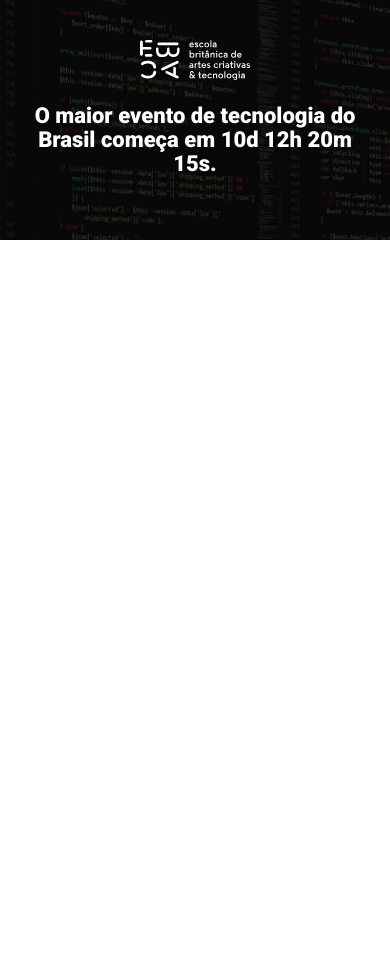
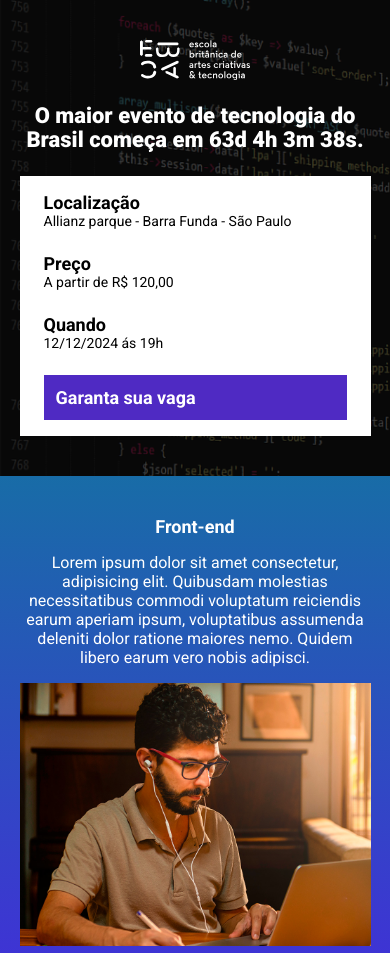
Before and after one commit to DouglasRibeiro84/ebac_tech_talks, a website built with Parcel: page src/index.html in a window 390 px wide. Shown: the top 953 px of the page. Before the commit the page ends 844 px from the top, so only its background shows below. Built offline with nearby package versions, Linux system fonts and the light colour scheme.

Commit message:
criando a contagem regressiva

```diff
--- a/package.json
+++ b/package.json
@@ -1,9 +1,9 @@
 {
   "name": "ebac_talks",
   "version": "1.0.0",
-  "main": "index.js",
   "scripts": {
-    "dev": "parcel src/index.html src/scripts/main.js src/styles/*.scss --no-cache",
+    "dev": "parcel src/index.html src/styles/main.scss src/scripts/main.js --no-cache",
+    "build": "parcel build src/index.html",
     "test": "echo \"Error: no test specified\" && exit 1"
   },
   "keywords": [],
--- a/src/index.html
+++ b/src/index.html
@@ -1,28 +1,106 @@
 <!DOCTYPE html>
 <html lang="pt-br">
+
 <head>
     <meta charset="UTF-8">
     <meta name="viewport" content="width=device-width, initial-scale=1.0">
     <title>Ebac Tech Talks</title>
+
     <link rel="preconnect" href="https://fonts.googleapis.com">
     <link rel="preconnect" href="https://fonts.gstatic.com" crossorigin>
     <link rel="preconnect" href="https://fonts.googleapis.com">
     <link rel="preconnect" href="https://fonts.gstatic.com" crossorigin>
     <link href="https://fonts.googleapis.com/css2?family=Roboto:wght@400;700;900&display=swap" rel="stylesheet">
     <link rel="stylesheet" href="styles/main.scss">
+    <link rel="stylesheet" href="https://unpkg.com/aos@next/dist/aos.css" />
 </head>
+
 <body>
     <header class="hero">
         <div class="container">
             <img class="hero__logo" src="images/ebac_logo.svg" alt="ebac">
             <p class="hero__text">
-                O maior evento de tecnologia do Brasil começa em 10d 12h 20m 15s.
+                O maior evento de tecnologia do Brasil começa em <span id="contador"></span>.
             </p>
+            <div class="infos-bar">
+                <ul class="infos-bar__infos">
+                    <li class="infos-bar__infos__item">
+                        <b>Localização</b>
+                        Allianz parque - Barra Funda - São Paulo
+                    </li>
+                    <li class="infos-bar__infos__item">
+                        <b>Preço</b>
+                        A partir de R$ 120,00
+                    </li>
+                    <li class="infos-bar__infos__item">
+                        <b>Quando</b>
+                        12/12/2024 ás 19h
+                    </li>
+                </ul>
+                <a href="#" class="button button__primary">
+                    Garanta sua vaga
+                </a>
+            </div>
         </div>
+    </header>
+    <section class="event event--frontend" >
+        <div class="container" data-aos="fade-right" data-aos-duration="1000" data-aos-easing="ease-in-sine" >
+            <div class="event__details">
+                <h2 class="event__details__title">Front-end</h2>
+                <p class="event__details__descriptiom">
+                    Lorem ipsum dolor sit amet consectetur, adipisicing elit. Quibusdam molestias necessitatibus commodi
+                    voluptatum reiciendis earum aperiam ipsum, voluptatibus assumenda deleniti dolor ratione maiores
+                    nemo. Quidem libero earum vero nobis adipisci.
+                </p>
+            </div>
+            <img class="event__image" src="images/frontend.png" alt="">
+        </div>
+    </section>
+    <section class="event event--ux-ui event--image-left" >
+        <div class="container" data-aos="fade-left" data-aos-duration="1000" data-aos-offset="200"
+        data-aos-easing="ease-in-sine">
+            <div class="event__details">
+                <h2 class="event__details__title">UI/UX</h2>
+                <p class="event__details__descriptiom">
+                    Lorem ipsum dolor sit amet consectetur, adipisicing elit. Quibusdam molestias necessitatibus commodi
+                    voluptatum reiciendis earum aperiam ipsum, voluptatibus assumenda deleniti dolor ratione maiores
+                    nemo. Quidem libero earum vero nobis adipisci.
+                </p>
+            </div>
+            <img class="event__image" src="images/frontend.png" alt="">
+        </div>
+    </section>
+    <section class="event event--data-science" >
+        <div class="container" data-aos="fade-right" data-aos-duration="1000" data-aos-offset="200"
+        data-aos-easing="ease-in-sine">
+            <div class="event__details">
+                <h2 class="event__details__title">Data Science</h2>
+                <p class="event__details__descriptiom">
+                    Lorem ipsum dolor sit amet consectetur, adipisicing elit. Quibusdam molestias necessitatibus commodi
+                    voluptatum reiciendis earum aperiam ipsum, voluptatibus assumenda deleniti dolor ratione maiores
+                    nemo. Quidem libero earum vero nobis adipisci.
+                </p>
+            </div>
+            <img class="event__image" src="images/frontend.png" alt="">
+        </div>
+    </section>
+    <section class="event event--backend event--image-left" >
+        <div class="container" data-aos="fade-left" data-aos-duration="1000" data-aos-offset="200"
+        data-aos-easing="ease-in-sine">
+            <div class="event__details">
+                <h2 class="event__details__title">Back End</h2>
+                <p class="event__details__descriptiom">
+                    Lorem ipsum dolor sit amet consectetur, adipisicing elit. Quibusdam molestias necessitatibus commodi
+                    voluptatum reiciendis earum aperiam ipsum, voluptatibus assumenda deleniti dolor ratione maiores
+                    nemo. Quidem libero earum vero nobis adipisci.
+                </p>
+            </div>
+            <img class="event__image" src="images/frontend.png" alt="">
+        </div>
+    </section>
 
-    </header>
-
-
+    <script src="https://unpkg.com/aos@next/dist/aos.js"></script>
     <script src="scripts/main.js"></script>
 </body>
+
 </html>
--- a/src/scripts/main.js
+++ b/src/scripts/main.js
@@ -0,0 +1,32 @@
+AOS.init();
+
+const dataEvento = new Date("Dec 12, 2024 19:00:00");
+const timeStampEvento = dataEvento.getTime();
+
+const contaHoras = setInterval(function(){
+    const agora = new Date();
+    const timeStampatual = agora.getTime();
+
+    const distanciaEvento = timeStampEvento - timeStampatual;
+
+    const diaMs = 1000 * 60 * 60 * 24;
+    const horaMs = 1000 * 60 * 60;
+    const minutoMs = 1000*60;
+
+    const diasAteEvento = Math.floor(distanciaEvento / diaMs);
+    const horasAteEvento = Math.floor((distanciaEvento % diaMs) / horaMs);
+    const minutosAteEvento = Math.floor((distanciaEvento % horaMs) / minutoMs);
+    const segundosAteEvento = Math.floor((distanciaEvento % minutoMs) / 1000);
+
+    console.log(diasAteEvento);
+    console.log(horasAteEvento);
+    console.log(minutosAteEvento);
+    console.log(segundosAteEvento);
+
+    document.getElementById("contador").innerHTML = `${diasAteEvento}d ${horasAteEvento}h ${minutosAteEvento}m ${segundosAteEvento}s`
+
+    if (distanciaEvento < 0) {
+        clearInterval(contaHoras)
+        document.getElementById("contador").innerHTML = `Evento expirado`
+    }
+}, 1000)
--- /dev/null
+++ b/src/styles/_event.scss
@@ -0,0 +1,67 @@
+@use 'variables';
+
+.event{
+    padding: 80px 0;
+
+    &--frontend{
+        background-image: linear-gradient(variables.$blue1, variables.$blue2);
+    }
+
+    &--ux-ui{
+        background-image: linear-gradient(variables.$blue2, variables.$pink);
+    }
+
+    &--data-science{
+        background-image: linear-gradient(variables.$pink, variables.$yellow);
+    }
+
+    &--backend{
+        background-image: linear-gradient(variables.$yellow, variables.$pink);
+    }
+
+    &--image-left{
+        .container{
+            flex-direction: row-reverse;
+        }
+    }
+
+    .container{
+        display: flex;
+        gap: 40px;
+    }
+
+    &__image{
+        max-width: 360px;
+    }
+
+    &__details{
+
+        &__title{
+            font-size: 18px;
+            font-weight: bold;
+            margin-bottom: 16px;
+        }
+
+        &__description{
+            line-height: 22px;
+        }
+    }
+
+    @media (max-width: 640px) {
+        padding-top: 40px ;
+        text-align: center;
+
+        .container{
+            display: block;
+        }
+
+        &__image{
+            width: 100%;
+        }
+
+        &__details{
+            margin-right: 0;
+            margin-bottom: 16px;
+        }
+    }
+}
--- a/src/styles/_hero.scss
+++ b/src/styles/_hero.scss
@@ -1,3 +1,5 @@
+@use 'variables';
+
 .hero{
     padding-top: 64px;
     padding-bottom: 100px;
@@ -16,7 +18,7 @@
         left: 0;
         width: 100%;
         height: 100%;
-        background-color: black;
+        background-color: variables.$secondaryTextColor;
         content: '';
         opacity: .7;
     }
--- /dev/null
+++ b/src/styles/_variables.scss
@@ -0,0 +1,8 @@
+$textColor: white;
+$secondaryTextColor: black;
+
+$blue1:#186ca7;
+$blue2:#442bdb;
+$pink:#89223B;
+$yellow:#9c791d;
+$purple: #4f2ac3;
--- /dev/null
+++ b/src/styles/componentes/_buttons.scss
@@ -0,0 +1,25 @@
+@use '../variables';
+
+.button {
+    padding: 12px;
+    font-size: 18px;
+    font-weight: bold;
+    text-decoration: none;
+    text-align: center;
+    white-space: nowrap;
+
+    &__primary {
+        color: variables.$textColor;
+        background-color: variables.$purple;
+    }
+
+    @media (max-width: 640px) {
+        display: block;
+        width: 100%;
+    }
+
+    @media (max-width: 1024px) {
+        display: flex;
+        align-items: center;
+    }
+}
--- /dev/null
+++ b/src/styles/componentes/_infos.scss
@@ -0,0 +1,42 @@
+@use '../variables';
+
+.infos-bar{
+    padding: 16px 24px;
+    background-color: variables.$textColor;
+    display: flex;
+    justify-content: space-between;
+
+    &__infos{
+        display: flex;
+        gap: 40px;
+
+        &__item{
+            font-size: 14px;
+            color: variables.$secondaryTextColor;
+
+            b{
+                font-size: 18px;
+                display: block;
+                color: variables.$secondaryTextColor;
+            }
+        }
+    }
+
+    @media (max-width: 640px) {
+        display: block;
+
+        &__infos{
+            display: block;
+
+            &__item{
+                margin-bottom: 24px;
+            }
+        }
+    }
+
+    @media (max-width: 1024px) {
+        &__infos{
+            gap: 16px;
+        }
+    }
+}
--- a/src/styles/main.scss
+++ b/src/styles/main.scss
@@ -1,11 +1,16 @@
 @use 'hero';
+@use 'componentes/infos';
+@use 'componentes/buttons';
+@use 'event';
+@use 'variables';
 
 *{
     margin: 0;
     padding: 0;
     box-sizing: border-box;
     font-family: Roboto , sans-serif;
-    color: white;
+    color: variables.$textColor;
+    list-style: none;
 }
 
 .container{
```
